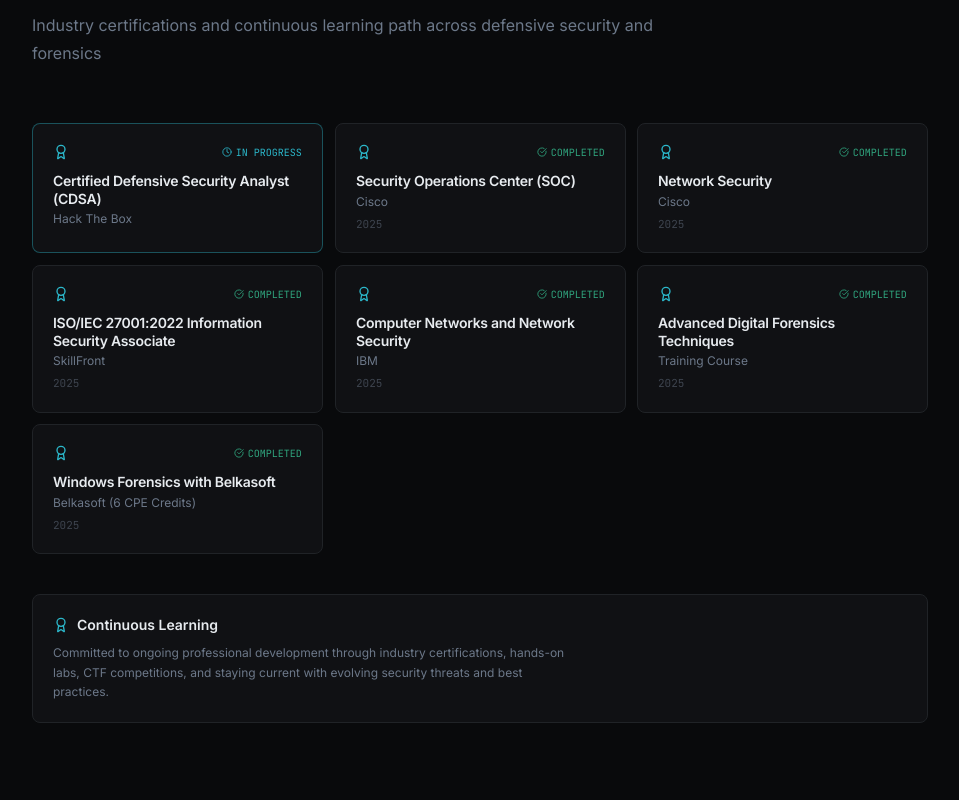
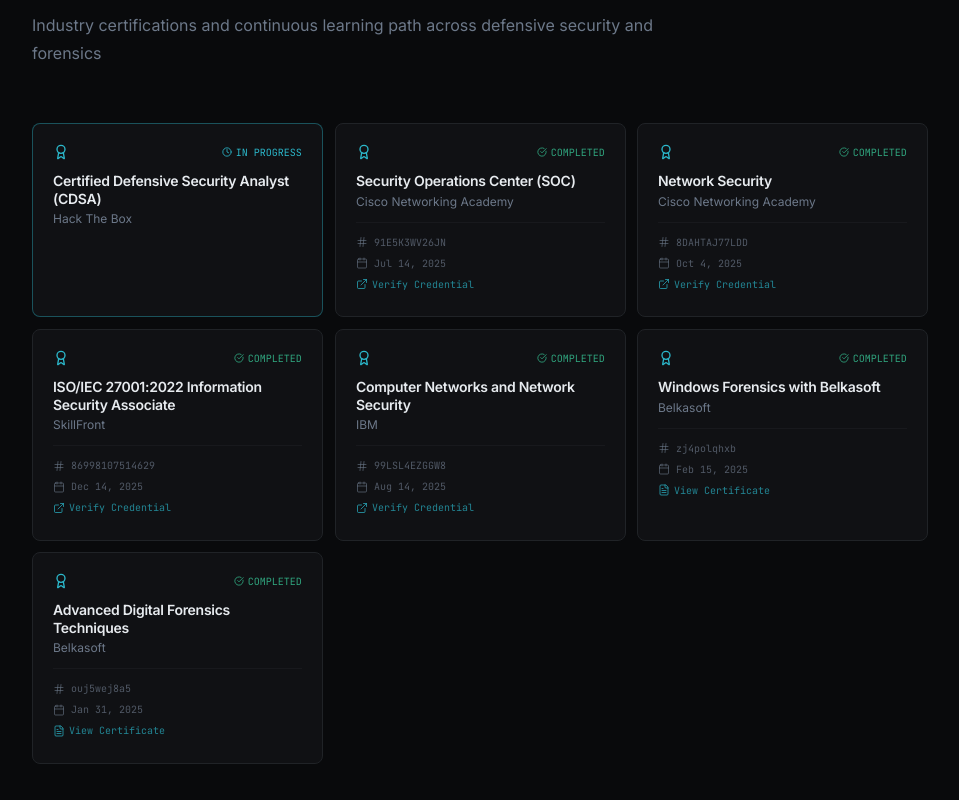
Before and after one commit to UsmanPrime/Portfolio, a React (Vite) app: page / in a window 1280 px wide. Shown: the part 6400-7200 px from the top of the page, without its empty margins (160-1119 px from the left). Built offline with nearby package versions, Linux system fonts and the light colour scheme; the HTML template or start-up script is replaced by a standard one.

Commit message:
feat: add certificate IDs, completion dates, and verification links to certifications

```diff
--- a/src/components/Certifications.tsx
+++ b/src/components/Certifications.tsx
@@ -1,4 +1,4 @@
-import { Award, Clock, CheckCircle } from "lucide-react";
+import { Award, Clock, CheckCircle, ExternalLink, FileText, Hash, Calendar } from "lucide-react";
 import { useScrollReveal } from "@/hooks/useAnimations";
 
 interface Certification {
@@ -6,6 +6,9 @@ interface Certification {
   issuer: string;
   status: "completed" | "in-progress" | "planned";
   date?: string;
+  certificateId?: string;
+  verifyUrl?: string;
+  pdfPath?: string;
 }
 
 const certifications: Certification[] = [
@@ -16,41 +19,62 @@ const certifications: Certification[] = [
   },
   {
     name: "Security Operations Center (SOC)",
-    issuer: "Cisco",
+    issuer: "Cisco Networking Academy",
     status: "completed",
-    date: "2025",
+    date: "2025-07-14",
+    certificateId: "91E5K3WV26JN",
+    verifyUrl: "https://www.coursera.org/account/accomplishments/verify/91E5K3WV26JN",
   },
   {
     name: "Network Security",
-    issuer: "Cisco",
+    issuer: "Cisco Networking Academy",
     status: "completed",
-    date: "2025",
+    date: "2025-10-04",
+    certificateId: "8DAHTAJ77LDD",
+    verifyUrl: "https://www.coursera.org/account/accomplishments/verify/8DAHTAJ77LDD",
   },
   {
     name: "ISO/IEC 27001:2022 Information Security Associate",
     issuer: "SkillFront",
     status: "completed",
-    date: "2025",
+    date: "2025-12-14",
+    certificateId: "86998107514629",
+    verifyUrl: "https://www.skillfront.com/Badges/86998107514629",
   },
   {
     name: "Computer Networks and Network Security",
     issuer: "IBM",
     status: "completed",
-    date: "2025",
+    date: "2025-08-14",
+    certificateId: "99LSL4EZGGW8",
+    verifyUrl: "https://www.coursera.org/account/accomplishments/verify/99LSL4EZGGW8",
+  },
+  {
+    name: "Windows Forensics with Belkasoft",
+    issuer: "Belkasoft",
+    status: "completed",
+    date: "2025-02-15",
+    certificateId: "zj4polqhxb",
+    pdfPath: "/Windows Forensics.pdf",
   },
   {
     name: "Advanced Digital Forensics Techniques",
-    issuer: "Training Course",
+    issuer: "Belkasoft",
     status: "completed",
-    date: "2025",
-  },
-  {
-    name: "Windows Forensics with Belkasoft",
-    issuer: "Belkasoft (6 CPE Credits)",
-    status: "completed",
-    date: "2025",
+    date: "2025-01-31",
+    certificateId: "ouj5wej8a5",
+    pdfPath: "/Advanced Digital Forensics Techniques.pdf",
   },
 ];
+
+const formatDate = (dateStr: string) => {
+  const date = new Date(dateStr);
+  return date.toLocaleDateString("en-US", {
+    year: "numeric",
+    month: "short",
+    day: "numeric",
+  });
+};
 
 const Certifications = () => {
   const { ref: headerRef, isRevealed: headerRevealed } = useScrollReveal();
@@ -80,11 +104,15 @@ const Certifications = () => {
           >
             {certifications.map((cert) => {
               const isInProgress = cert.status === "in-progress";
+              const linkUrl = cert.verifyUrl || cert.pdfPath;
+              const isPdf = !!cert.pdfPath;
+
               return (
                 <div
                   key={cert.name}
                   className={`intel-card group ${isInProgress ? 'animate-border-glow' : ''}`}
                 >
+                  {/* Status Badge */}
                   <div className="flex items-center justify-between mb-3">
                     <Award className="w-4 h-4 text-primary" />
                     <div className={`flex items-center gap-1 text-[10px] font-mono ${
@@ -97,11 +125,60 @@ const Certifications = () => {
                       )}
                     </div>
                   </div>
+
+                  {/* Title */}
                   <h3 className="text-sm font-semibold mb-1 leading-tight group-hover:text-primary transition-colors duration-200">
                     {cert.name}
                   </h3>
                   <p className="text-xs text-muted-foreground">{cert.issuer}</p>
-                  {cert.date && (
+
+                  {/* Certificate Details */}
+                  {cert.certificateId && (
+                    <div className="mt-3 pt-3 border-t border-border/50 space-y-1.5">
+                      {/* Certificate ID */}
+                      <div className="flex items-center gap-1.5">
+                        <Hash className="w-3 h-3 text-muted-foreground/60 flex-shrink-0" />
+                        <span className="text-[10px] font-mono text-muted-foreground/70 truncate" title={cert.certificateId}>
+                          {cert.certificateId}
+                        </span>
+                      </div>
+
+                      {/* Completion Date */}
+                      {cert.date && (
+                        <div className="flex items-center gap-1.5">
+                          <Calendar className="w-3 h-3 text-muted-foreground/60 flex-shrink-0" />
+                          <span className="text-[10px] font-mono text-muted-foreground/70">
+                            {formatDate(cert.date)}
+                          </span>
+                        </div>
+                      )}
+
+                      {/* Verify / View Link */}
+                      {linkUrl && (
+                        <a
+                          href={linkUrl}
+                          target="_blank"
+                          rel="noopener noreferrer"
+                          className="inline-flex items-center gap-1 mt-1 text-[10px] font-mono text-primary/70 hover:text-primary transition-colors duration-200"
+                        >
+                          {isPdf ? (
+                            <>
+                              <FileText className="w-3 h-3" />
+                              <span>View Certificate</span>
+                            </>
+                          ) : (
+                            <>
+                              <ExternalLink className="w-3 h-3" />
+                              <span>Verify Credential</span>
+                            </>
+                          )}
+                        </a>
+                      )}
+                    </div>
+                  )}
+
+                  {/* Fallback date for in-progress certs */}
+                  {!cert.certificateId && cert.date && (
                     <p className="text-[11px] font-mono text-muted-foreground/50 mt-1.5">{cert.date}</p>
                   )}
                 </div>
```
Also changed, not shown: 2 other files (tests, documents, lock files or other folders).
